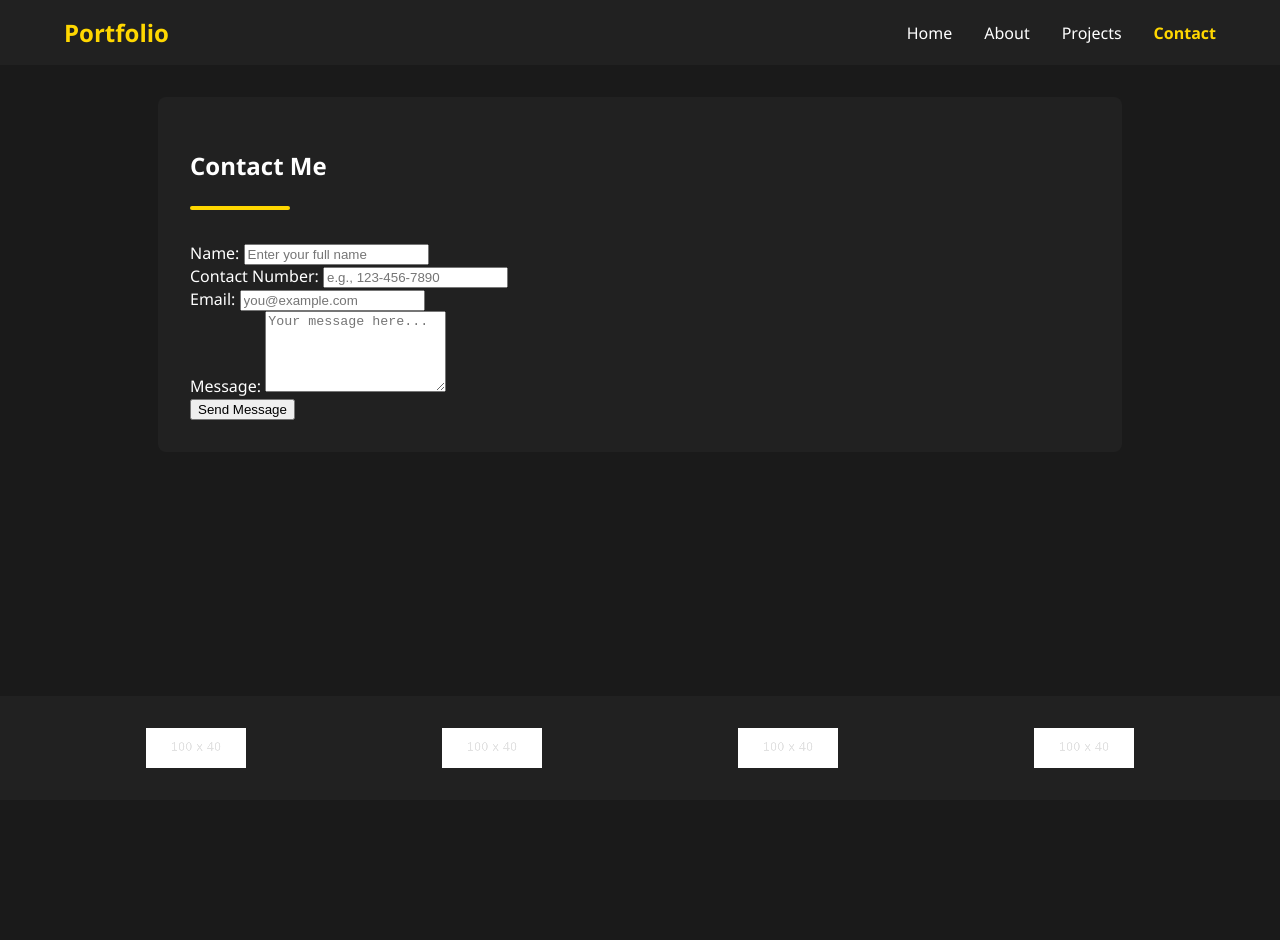
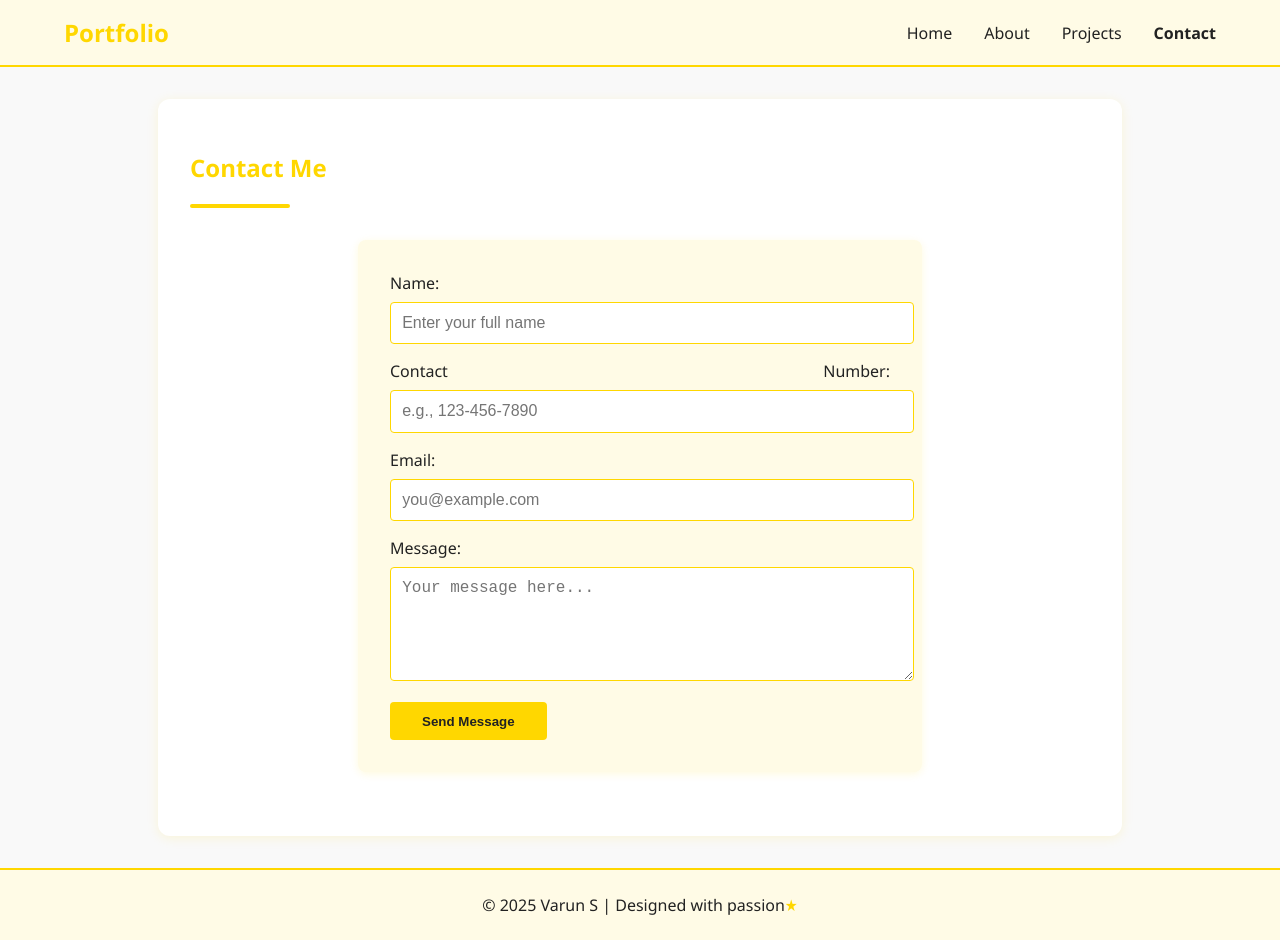
Before and after one commit to VarunAigen/portfolio, a plain HTML site: page contact.html in a window 1280 px wide. Before the commit the page ends 800 px from the top, so only its background shows below. Drawn offline with Linux system fonts and the light colour scheme; placeholder pictures from the web are drawn by us.

Commit message:
Update contact.html

```diff
--- a/contact.html
+++ b/contact.html
@@ -5,52 +5,119 @@
     <meta name="viewport" content="width=device-width, initial-scale=1.0">
     <title>Varun S - Contact</title>
     <link rel="stylesheet" href="style.css">
+    <style>
+        body {
+            background-color: #f9f9f9;
+            color: #222;
+        }
+        .header-nav {
+            background-color: #fffbe6;
+        }
+        .content-section {
+            background: #fff;
+            border-radius: 12px;
+            box-shadow: 0 2px 12px #ffd90022;
+            margin-top: 2rem;
+            padding: 2rem;
+        }
+        .line {
+            background-color: #FFD700;
+            height: 4px;
+            border-radius: 2px;
+            margin: 1rem 0;
+        }
+        .contact-form-container {
+            background: #fffbe6;
+            border-radius: 8px;
+            box-shadow: 0 2px 8px #ffd90022;
+            padding: 2rem;
+            max-width: 500px;
+            margin: 2rem auto;
+        }
+        .form-group label {
+            color: #222;
+            font-weight: 500;
+        }
+        .form-group input,
+        .form-group textarea {
+            width: 100%;
+            padding: 0.7rem;
+            margin-top: 0.5rem;
+            margin-bottom: 1rem;
+            border: 1px solid #FFD700;
+            border-radius: 4px;
+            background: #fff;
+            color: #222;
+            font-size: 1rem;
+        }
+        .submit-btn {
+            background: #FFD700;
+            color: #222;
+            border: none;
+            padding: 0.7rem 2rem;
+            border-radius: 4px;
+            font-weight: bold;
+            cursor: pointer;
+            transition: background 0.3s;
+        }
+        .submit-btn:hover {
+            background: #ffe066;
+        }
+        footer {
+            background: #fffbe6;
+            color: #222;
+            text-align: center;
+            padding: 1rem 0;
+        }
+        .footer-logos img {
+            margin: 0 10px;
+        }
+    </style>
 </head>
 <body>
 
-    <header class="header-nav">
-        <div class="logo">Portfolio</div>
+    <header class="header-nav" style="border-bottom: 2px solid #FFD700;">
+        <div class="logo" style="color: #FFD700;">Portfolio</div>
         <nav class="nav-links">
-            <a href="index.html" class="nav-link">Home</a>
-            <a href="about.html" class="nav-link">About</a>
-            <a href="projects.html" class="nav-link">Projects</a>
-            <a href="contact.html" class="nav-link active">Contact</a>
+            <a href="index.html" class="nav-link" style="color: #222;">Home</a>
+            <a href="about.html" class="nav-link" style="color: #222;">About</a>
+            <a href="projects.html" class="nav-link" style="color: #222;">Projects</a>
+            <a href="contact.html" class="nav-link active" style="color: #222;">Contact</a>
         </nav>
     </header>
 
     <main class="main-content">
-        <section class="content-section">
-            <h1>Contact Me</h1>
+        <section class="content-section" style="margin-top:2rem;">
+            <h1 style="color:#FFD700;">Contact Me</h1>
             <div class="line"></div>
-            <div class="contact-form-container">
+            <div class="contact-form-container" style="background:#fffbe6;">
                 <form action="#" method="post">
                     <div class="form-group">
                         <label for="name">Name:</label>
-                        <input type="text" id="name" name="user_name" placeholder="Enter your full name" required>
+                        <input type="text" id="name" name="user_name" placeholder="Enter your full name" required style="border:1px solid #FFD700;">
                     </div>
                     <div class="form-group">
                         <label for="contact">Contact Number:</label>
-                        <input type="tel" id="contact" name="user_contact" placeholder="e.g., 123-456-7890">
+                        <input type="tel" id="contact" name="user_contact" placeholder="e.g., 123-456-7890" style="border:1px solid #FFD700;">
                     </div>
                     <div class="form-group">
                         <label for="email">Email:</label>
-                        <input type="email" id="email" name="user_email" placeholder="you@example.com" required>
+                        <input type="email" id="email" name="user_email" placeholder="you@example.com" required style="border:1px solid #FFD700;">
                     </div>
                     <div class="form-group">
                         <label for="message">Message:</label>
-                        <textarea id="message" name="user_message" rows="5" placeholder="Your message here..." required></textarea>
+                        <textarea id="message" name="user_message" rows="5" placeholder="Your message here..." required style="border:1px solid #FFD700;"></textarea>
                     </div>
-                    <button type="submit" class="submit-btn">Send Message</button>
+                    <button type="submit" class="submit-btn" style="background:#FFD700; color:#222;">Send Message</button>
                 </form>
             </div>
         </section>
     </main>
 
-    <footer class="footer-logos">
-        <img src="https://via.placeholder.com/100x40/555555?text=Meta" alt="Meta">
-        <img src="https://via.placeholder.com/100x40/555555?text=Google" alt="Google">
-        <img src="https://via.placeholder.com/100x40/555555?text=LinkedIn" alt="LinkedIn">
-        <img src="https://via.placeholder.com/100x40/555555?text=Slack" alt="Slack">
+    <footer style="background:#fffbe6; color:#222; text-align:center; padding:1.5rem 0; border-top:2px solid #FFD700;">
+        <div style="font-size:1rem;">
+            &copy; 2025 Varun S | Designed with passion<span style="color:#FFD700;">&#9733;</span>
+        </div>
     </footer>
 
 </body>
```
